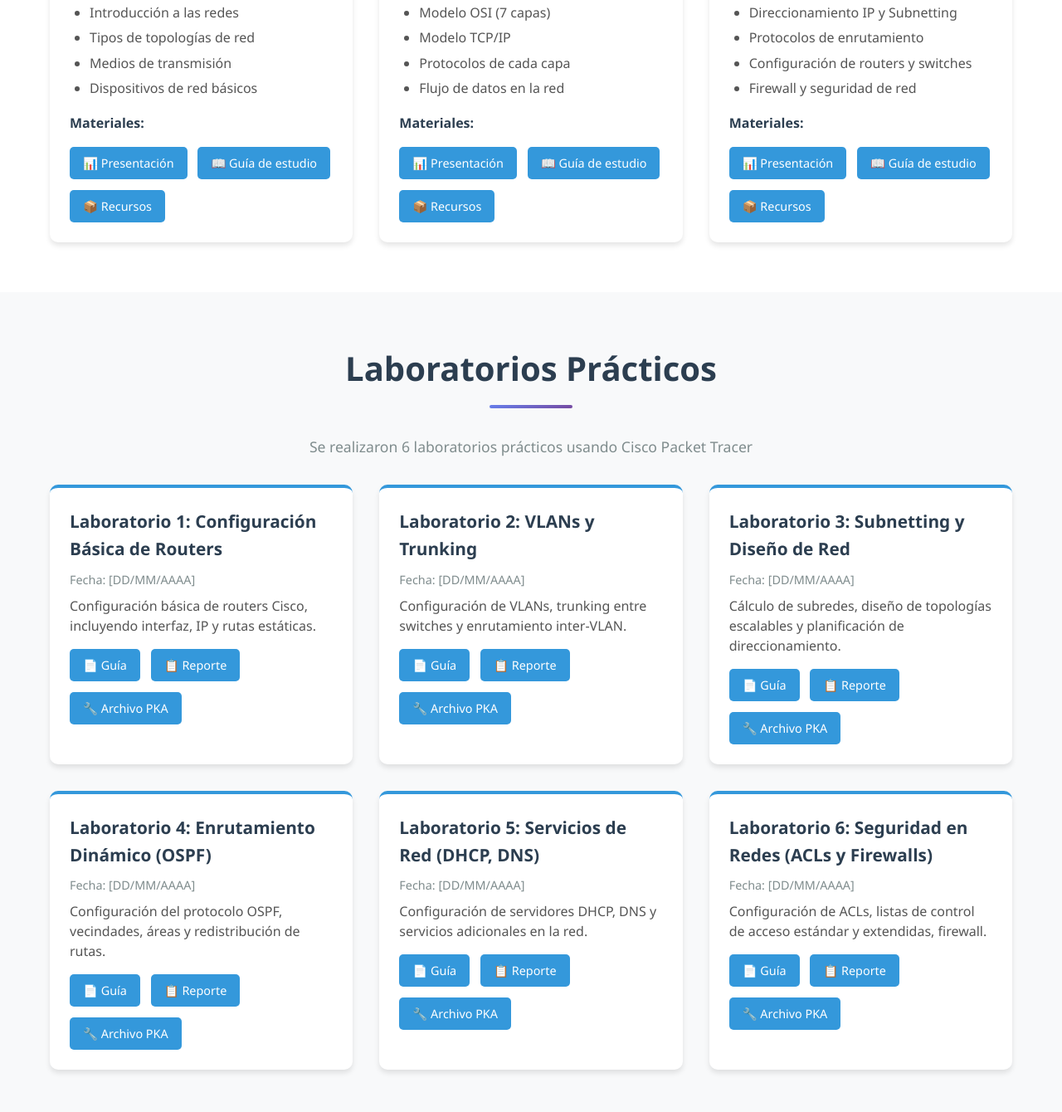
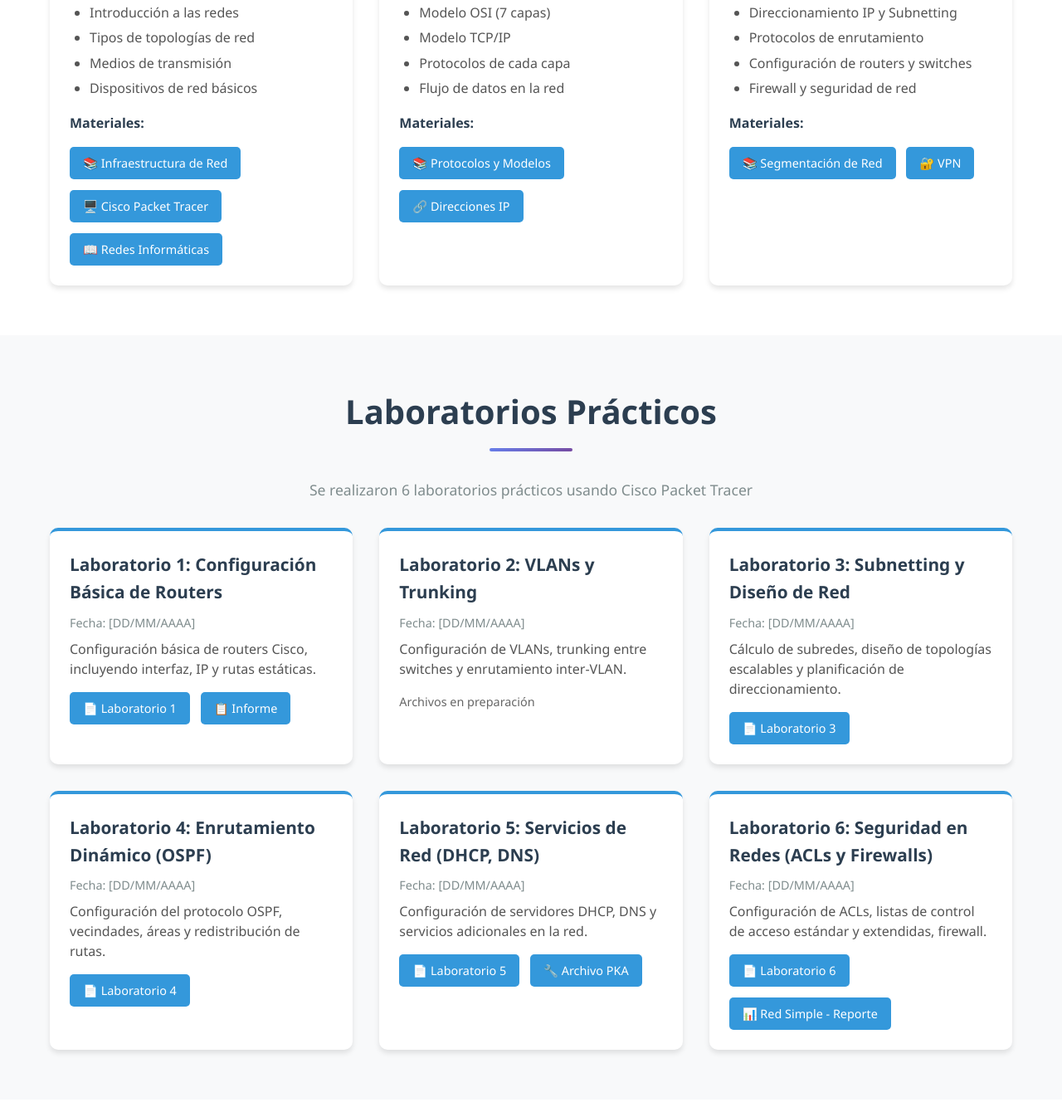
Before and after one commit to alexandracruz30/alexandracruz30.github.io, a plain HTML site: page index.html in a window 1280 px wide. Shown: the part 2900-4240 px from the top of the page at 83% size. Drawn offline with Linux system fonts and the light colour scheme.

Commit message:
Actualizar enlaces de archivos en index.html para apuntar a archivos reales

```diff
--- a/index.html
+++ b/index.html
@@ -190,14 +190,14 @@
                         </ul>
                         <h4>Materiales:</h4>
                         <div class="module-files">
-                            <a href="files/materiales/modulo1-presentacion.pdf" class="file-link" download>
-                                📊 Presentación
+                            <a href="files/materiales/Modulo1/Modulo%20I_Infraestrutura%20de%20red.pdf" class="file-link" download>
+                                📚 Infraestructura de Red
                             </a>
-                            <a href="files/materiales/modulo1-guia.pdf" class="file-link" download>
-                                📖 Guía de estudio
+                            <a href="files/materiales/Modulo1/M%C3%B3dulo1%20CISCO%20PACKET%20TRACER.pdf" class="file-link" download>
+                                🖥️ Cisco Packet Tracer
                             </a>
-                            <a href="files/materiales/modulo1-recursos.zip" class="file-link" download>
-                                📦 Recursos
+                            <a href="files/materiales/Modulo1/M%C3%B3dulo1%20REDES%20INFORMATICAS.pdf" class="file-link" download>
+                                📖 Redes Informáticas
                             </a>
                         </div>
                     </div>
@@ -219,14 +219,11 @@
                         </ul>
                         <h4>Materiales:</h4>
                         <div class="module-files">
-                            <a href="files/materiales/modulo2-presentacion.pdf" class="file-link" download>
-                                📊 Presentación
+                            <a href="files/materiales/Modulo2/MODULO%20II--PROTOCOLOS%20Y%20MODELOS%20DE%20COMUNICACION.pdf" class="file-link" download>
+                                📚 Protocolos y Modelos
                             </a>
-                            <a href="files/materiales/modulo2-guia.pdf" class="file-link" download>
-                                📖 Guía de estudio
-                            </a>
-                            <a href="files/materiales/modulo2-recursos.zip" class="file-link" download>
-                                📦 Recursos
+                            <a href="files/materiales/Modulo2/MODULO%20II_Direcciones%20IP.pdf" class="file-link" download>
+                                🔗 Direcciones IP
                             </a>
                         </div>
                     </div>
@@ -248,14 +245,11 @@
                         </ul>
                         <h4>Materiales:</h4>
                         <div class="module-files">
-                            <a href="files/materiales/modulo3-presentacion.pdf" class="file-link" download>
-                                📊 Presentación
+                            <a href="files/materiales/Modulo3/MODULO%20III_SEGMENTACION%20DE%20RED.pdf" class="file-link" download>
+                                📚 Segmentación de Red
                             </a>
-                            <a href="files/materiales/modulo3-guia.pdf" class="file-link" download>
-                                📖 Guía de estudio
-                            </a>
-                            <a href="files/materiales/modulo3-recursos.zip" class="file-link" download>
-                                📦 Recursos
+                            <a href="files/materiales/Modulo3/modulo%203%20VPN.pdf" class="file-link" download>
+                                🔐 VPN
                             </a>
                         </div>
                     </div>
@@ -279,14 +273,11 @@
                         Configuración básica de routers Cisco, incluyendo interfaz, IP y rutas estáticas.
                     </p>
                     <div class="lab-files">
-                        <a href="files/laboratorios/lab1-guia.pdf" class="file-link" download>
-                            📄 Guía
+                        <a href="files/laboratorios/Lab1.pdf" class="file-link" download>
+                            📄 Laboratorio 1
                         </a>
-                        <a href="files/laboratorios/lab1-reporte.pdf" class="file-link" download>
-                            📋 Reporte
-                        </a>
-                        <a href="files/laboratorios/lab1.pka" class="file-link" download>
-                            🔧 Archivo PKA
+                        <a href="files/laboratorios/Informe%20de%20Laboratorio%20de%20Redes%20I.pdf" class="file-link" download>
+                            📋 Informe
                         </a>
                     </div>
                 </div>
@@ -299,15 +290,7 @@
                         Configuración de VLANs, trunking entre switches y enrutamiento inter-VLAN.
                     </p>
                     <div class="lab-files">
-                        <a href="files/laboratorios/lab2-guia.pdf" class="file-link" download>
-                            📄 Guía
-                        </a>
-                        <a href="files/laboratorios/lab2-reporte.pdf" class="file-link" download>
-                            📋 Reporte
-                        </a>
-                        <a href="files/laboratorios/lab2.pka" class="file-link" download>
-                            🔧 Archivo PKA
-                        </a>
+                        <p style="color: #666; font-size: 0.9em;">Archivos en preparación</p>
                     </div>
                 </div>
 
@@ -319,14 +302,8 @@
                         Cálculo de subredes, diseño de topologías escalables y planificación de direccionamiento.
                     </p>
                     <div class="lab-files">
-                        <a href="files/laboratorios/lab3-guia.pdf" class="file-link" download>
-                            📄 Guía
-                        </a>
-                        <a href="files/laboratorios/lab3-reporte.pdf" class="file-link" download>
-                            📋 Reporte
-                        </a>
-                        <a href="files/laboratorios/lab3.pka" class="file-link" download>
-                            🔧 Archivo PKA
+                        <a href="files/laboratorios/Lab3-RedesAC%2CKS%2CCO.pdf" class="file-link" download>
+                            📄 Laboratorio 3
                         </a>
                     </div>
                 </div>
@@ -339,14 +316,8 @@
                         Configuración del protocolo OSPF, vecindades, áreas y redistribución de rutas.
                     </p>
                     <div class="lab-files">
-                        <a href="files/laboratorios/lab4-guia.pdf" class="file-link" download>
-                            📄 Guía
-                        </a>
-                        <a href="files/laboratorios/lab4-reporte.pdf" class="file-link" download>
-                            📋 Reporte
-                        </a>
-                        <a href="files/laboratorios/lab4.pka" class="file-link" download>
-                            🔧 Archivo PKA
+                        <a href="files/laboratorios/Lab4.pdf" class="file-link" download>
+                            📄 Laboratorio 4
                         </a>
                     </div>
                 </div>
@@ -359,13 +330,10 @@
                         Configuración de servidores DHCP, DNS y servicios adicionales en la red.
                     </p>
                     <div class="lab-files">
-                        <a href="files/laboratorios/lab5-guia.pdf" class="file-link" download>
-                            📄 Guía
+                        <a href="files/laboratorios/Lab5Redes.pdf" class="file-link" download>
+                            📄 Laboratorio 5
                         </a>
-                        <a href="files/laboratorios/lab5-reporte.pdf" class="file-link" download>
-                            📋 Reporte
-                        </a>
-                        <a href="files/laboratorios/lab5.pka" class="file-link" download>
+                        <a href="files/laboratorios/Laboratorior5%20-%20copia.pkt" class="file-link" download>
                             🔧 Archivo PKA
                         </a>
                     </div>
@@ -379,14 +347,11 @@
                         Configuración de ACLs, listas de control de acceso estándar y extendidas, firewall.
                     </p>
                     <div class="lab-files">
-                        <a href="files/laboratorios/lab6-guia.pdf" class="file-link" download>
-                            📄 Guía
+                        <a href="files/laboratorios/Laboratorio%206.pdf" class="file-link" download>
+                            📄 Laboratorio 6
                         </a>
-                        <a href="files/laboratorios/lab6-reporte.pdf" class="file-link" download>
-                            📋 Reporte
-                        </a>
-                        <a href="files/laboratorios/lab6.pka" class="file-link" download>
-                            🔧 Archivo PKA
+                        <a href="files/laboratorios/lab%206%20red%20simple_AC_KS_CO.pdf" class="file-link" download>
+                            📊 Red Simple - Reporte
                         </a>
                     </div>
                 </div>
@@ -410,12 +375,7 @@
                             <p class="exam-date">Fecha: [DD/MM/AAAA]</p>
                             <p class="exam-score">Calificación: <span class="score">___/100</span></p>
                             <div class="exam-files">
-                                <a href="files/parciales/AC-Parcial1.pdf" class="file-link" download>
-                                    📄 Examen
-                                </a>
-                                <a href="files/parciales/AC-Parcial1-respuestas.pdf" class="file-link" download>
-                                    ✓ Respuestas
-                                </a>
+                                <p style="color: #666; font-size: 0.9em;">Archivo en preparación</p>
                             </div>
                         </div>
 
@@ -424,11 +384,8 @@
                             <p class="exam-date">Fecha: [DD/MM/AAAA]</p>
                             <p class="exam-score">Calificación: <span class="score">___/100</span></p>
                             <div class="exam-files">
-                                <a href="files/parciales/AC-Parcial2.pdf" class="file-link" download>
-                                    📄 Examen
-                                </a>
-                                <a href="files/parciales/AC-Parcial2-respuestas.pdf" class="file-link" download>
-                                    ✓ Respuestas
+                                <a href="files/parciales/Alexandra/Captura_Parcial2AlexandraCruz.png" class="file-link" download>
+                                    📷 Parcial 2
                                 </a>
                             </div>
                         </div>
@@ -438,12 +395,7 @@
                             <p class="exam-date">Fecha: [DD/MM/AAAA]</p>
                             <p class="exam-score">Calificación: <span class="score">___/100</span></p>
                             <div class="exam-files">
-                                <a href="files/parciales/AC-Parcial3.pdf" class="file-link" download>
-                                    📄 Examen
-                                </a>
-                                <a href="files/parciales/AC-Parcial3-respuestas.pdf" class="file-link" download>
-                                    ✓ Respuestas
-                                </a>
+                                <p style="color: #666; font-size: 0.9em;">Archivo en preparación</p>
                             </div>
                         </div>
                     </div>
@@ -604,17 +556,11 @@
 
                     <h4>Documentación General del Curso:</h4>
                     <div class="conclusion-files">
-                        <a href="files/conclusion/syllabus-curso.pdf" class="file-link" download>
-                            📋 Syllabus del Curso
+                        <a href="files/proyectos/Presentaci%C3%B3n%20Proyecto%201%20Redes.pdf" class="file-link" download>
+                            📋 Presentación Proyecto 1
                         </a>
-                        <a href="files/conclusion/rubrica-evaluacion.pdf" class="file-link" download>
-                            📊 Rúbrica de Evaluación
-                        </a>
-                        <a href="files/conclusion/reportes-finales.pdf" class="file-link" download>
-                            📈 Reportes Finales
-                        </a>
-                        <a href="files/conclusion/recursos-adicionales.zip" class="file-link" download>
-                            📦 Recursos Adicionales
+                        <a href="files/proyectos/REDES%20PROYECTO.pdf" class="file-link" download>
+                            📊 Proyecto Redes
                         </a>
                     </div>
 
```
